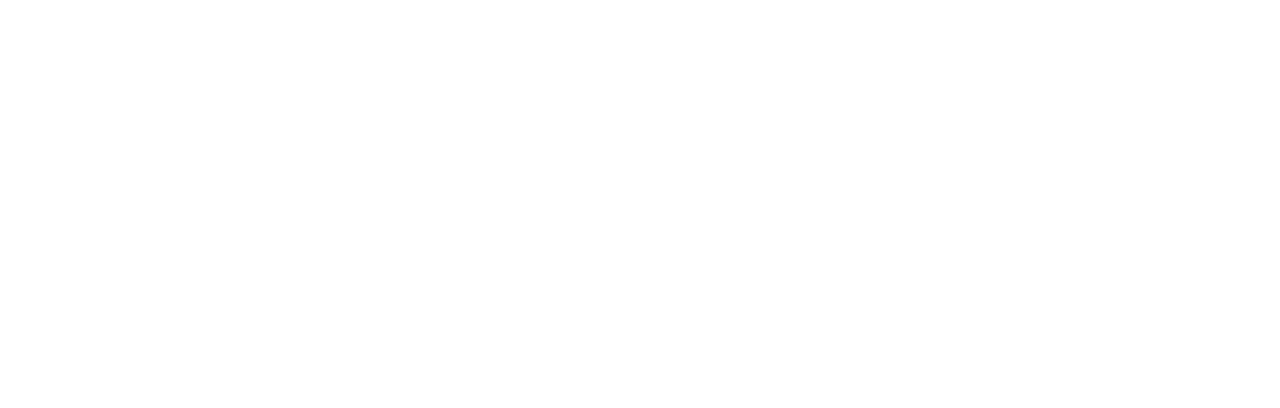
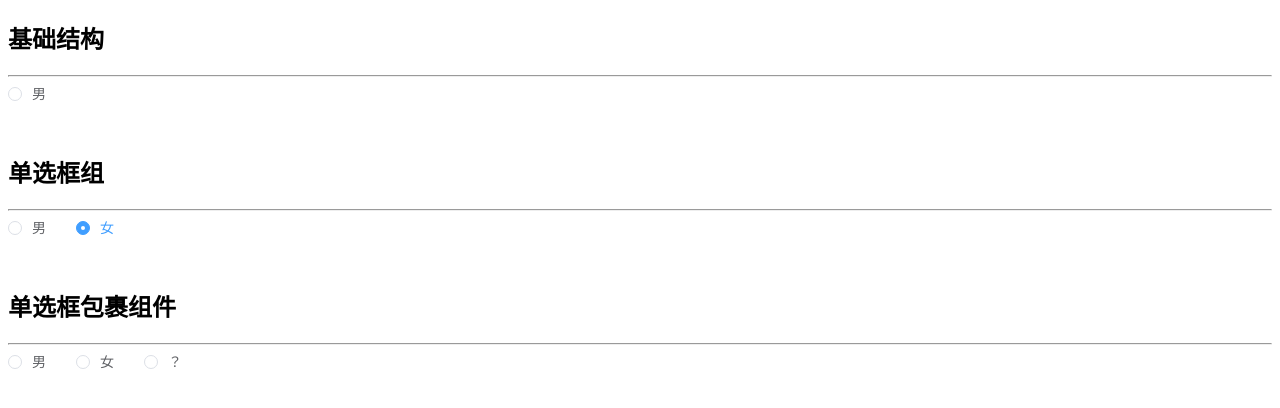
Before and after one commit to guapi233/antDesign-fake, a Vue app: page /Radio in a window 1280 px wide. Shown: the top 408 px of the page. Built offline with nearby package versions, Linux system fonts and the light colour scheme.

Commit message:
updated:Radio组件测试页面

```diff
--- a/examples/ComponentList.vue
+++ b/examples/ComponentList.vue
@@ -13,7 +13,7 @@
 export default {
   data() {
     return {
-      componentList: ["Button", "Input"],
+      componentList: ["Button", "Input", "Radio"],
     };
   },
 };
@@ -23,5 +23,4 @@
 .component-link {
   margin-right: 10px;
 }
-
 </style>
--- a/examples/router.js
+++ b/examples/router.js
@@ -2,7 +2,8 @@
 import Router from "vue-router";
 import ComponentList from "./ComponentList.vue";
 import Button from "./test/Button.vue";
-import Input from "./test/Input.vue"
+import Input from "./test/Input.vue";
+import Radio from "./test/Radio.vue";
 
 Vue.use(Router);
 
@@ -19,8 +20,13 @@
   {
     path: "/input",
     component: Input,
-    name: "Input"
-  }
+    name: "Input",
+  },
+  {
+    path: "/Radio",
+    component: Radio,
+    name: "Radio",
+  },
 ];
 
 const router = new Router({
--- /dev/null
+++ b/examples/test/Radio.vue
@@ -0,0 +1,35 @@
+<template>
+  <div class="radio-test">
+    <blockarea title="基础结构">
+      <c-radio v-model="test1" label="男"></c-radio>
+    </blockarea>
+
+    <blockarea title="单选框组">
+      <c-radio v-model="test2" label="男"></c-radio>
+      <c-radio v-model="test2" label="女"></c-radio>
+    </blockarea>
+
+    <blockarea title="单选框包裹组件">
+      <c-radio-group v-model="test3">
+        <c-radio label="男"></c-radio>
+        <c-radio label="女"></c-radio>
+        <c-radio label="？"></c-radio>
+      </c-radio-group>
+    </blockarea>
+  </div>
+</template>
+
+<script>
+export default {
+  data() {
+    return {
+      test1: "女",
+      test2: "女",
+      test3: "?",
+    };
+  },
+};
+</script>
+
+<style>
+</style>
```
